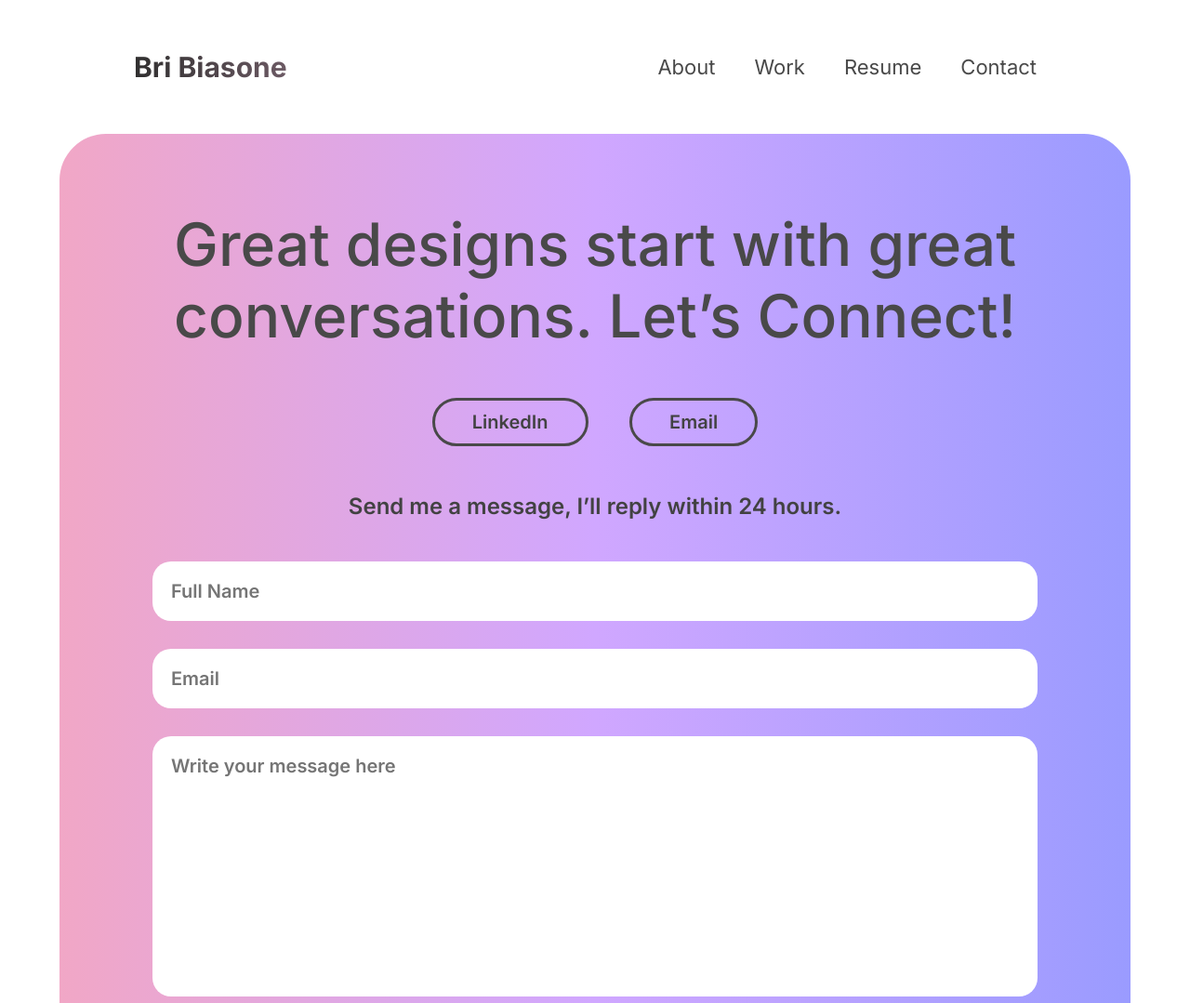
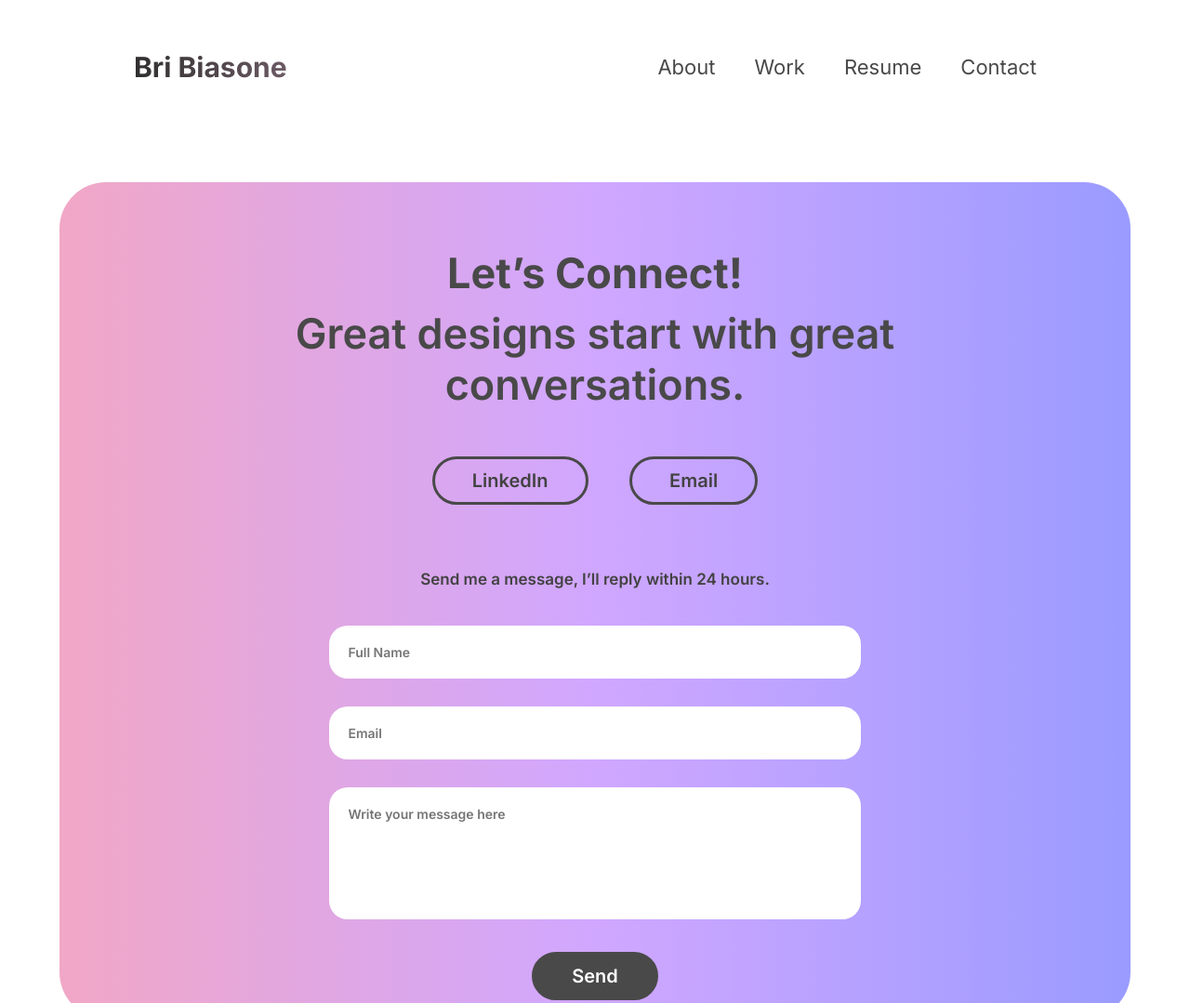
Before and after one commit to nelson55/brisite, a plain HTML site: page contact.html in a window 1280 px wide. Shown: the top 1079 px of the page at 93% size. Drawn offline with Linux system fonts and the light colour scheme.

Commit message:
Update sizing on contact page

```diff
--- a/contact.html
+++ b/contact.html
@@ -19,17 +19,18 @@
     </div>
     <div class="content">
         <div class="contact">
-            <h1>Great designs start with great conversations. Let’s Connect!</h1>
+            <h1>Let’s Connect!</h1>
+            <h2>Great designs start with great<br>conversations.</h2>
             <button class="button button-social">LinkedIn</button>
             <button class="button button-social">Email</button>
-            <h2>Send me a message, I’ll reply within 24 hours.</h2>
+            <h3>Send me a message, I’ll reply within 24 hours.</h3>
             <form class="contact-form">
                 <label for="name">Full Name</label>
                 <input type="text" id="name" name="name" required placeholder="Full Name">
                 <label for="email">Email:</label>
                 <input type="email" id="email" name="email" required placeholder="Email">
                 <label for="message">Message:</label>
-                <textarea id="message" name="message" required placeholder="Write your message here" rows="10"></textarea>
+                <textarea id="message" name="message" required placeholder="Write your message here" rows="6"></textarea>
             </form>
             <button class="button contact-button">Send</button>
         </div>
--- a/css/base/globals.css
+++ b/css/base/globals.css
@@ -10,4 +10,5 @@ body {
     justify-content: center;
     align-items: center;
     flex-direction: column;
+    min-height: 100%;
 }
--- a/css/components/footer.css
+++ b/css/components/footer.css
@@ -2,5 +2,5 @@
     padding: 20px 0;
     text-align: center;
     width: 100%;
-    margin: 40px 0 0 0;
+    margin-top: auto;
 }
--- a/css/pages/contact.css
+++ b/css/pages/contact.css
@@ -4,28 +4,40 @@
     text-align: center;
     background: linear-gradient(to right, #F1A7C6, #D0A7FF, #9A9BFF);
     border-radius: 50px;
+    margin-top: 52px;
 }
 
 .contact h1 {
     color: #494949;
     text-align: center;
     font-family: Inter;
-    font-size: 64px;
+    font-size: 45px;
     font-style: normal;
-    font-weight: 500;
+    font-weight: 700;
     line-height: normal;
-    margin-top: 80px;
+    margin-top: 70px;
+    margin-bottom: 10px;
+}
+
+.contact h2 {
+    color: #494949;
+    text-align: center;
+    font-family: Inter;
+    font-size: 45px;
+    font-style: normal;
+    font-weight: 600;
     margin-bottom: 30px;
 }
 
-.contact h2 {
+.contact h3 {
     color: #424242;
     font-family: Inter;
-    font-size: 24px;
+    font-size: 17px;
     font-style: normal;
     font-weight: 600;
     line-height: normal;
-    margin: 30px 0;
+    margin-top: 50px;
+    margin-bottom: 25px;
 }
 
 .contact-form {
@@ -42,7 +54,7 @@
 
 .contact .contact-form input,
 .contact .contact-form textarea {
-    width: 100%;
+    width: 60%;
     padding: 20px;
     margin: 15px 0;
     border: none;
@@ -50,7 +62,7 @@
     background: #FFF;
     color: #616161;
     font-family: Inter;
-    font-size: 20px;
+    font-size: 14px;
     font-weight: 600;
     font-style: normal;
     line-height: normal;
```
